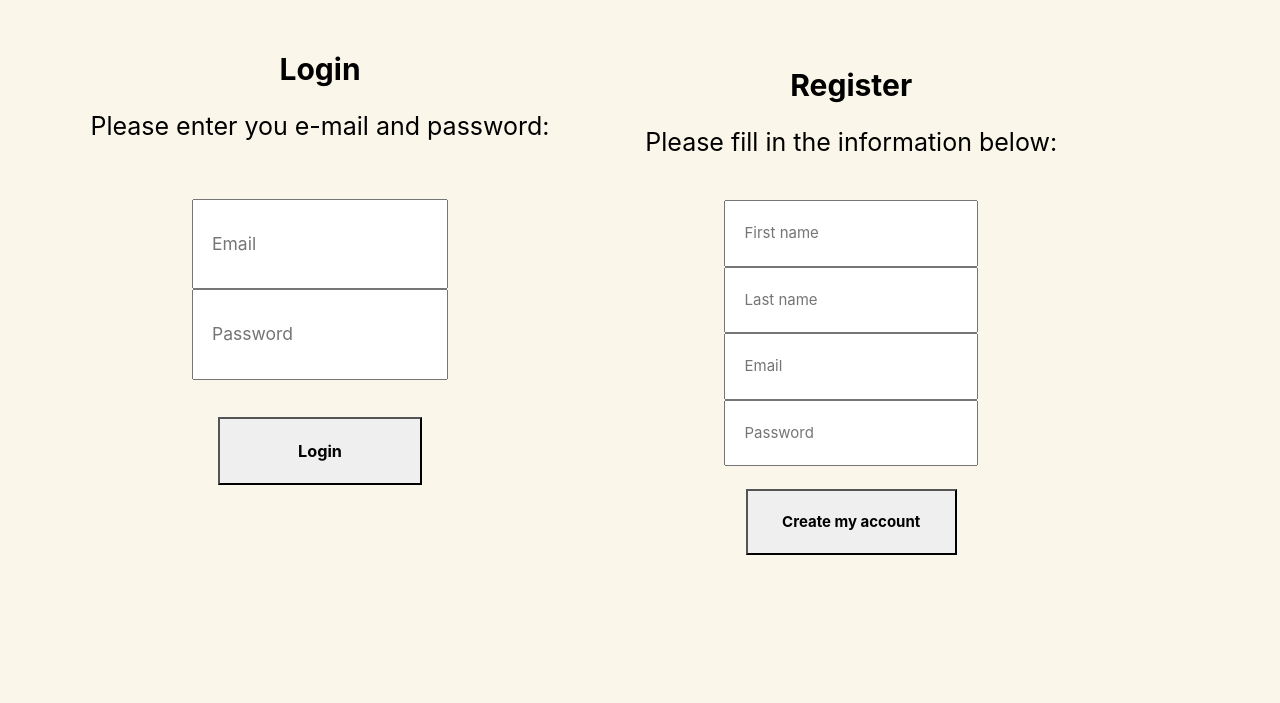
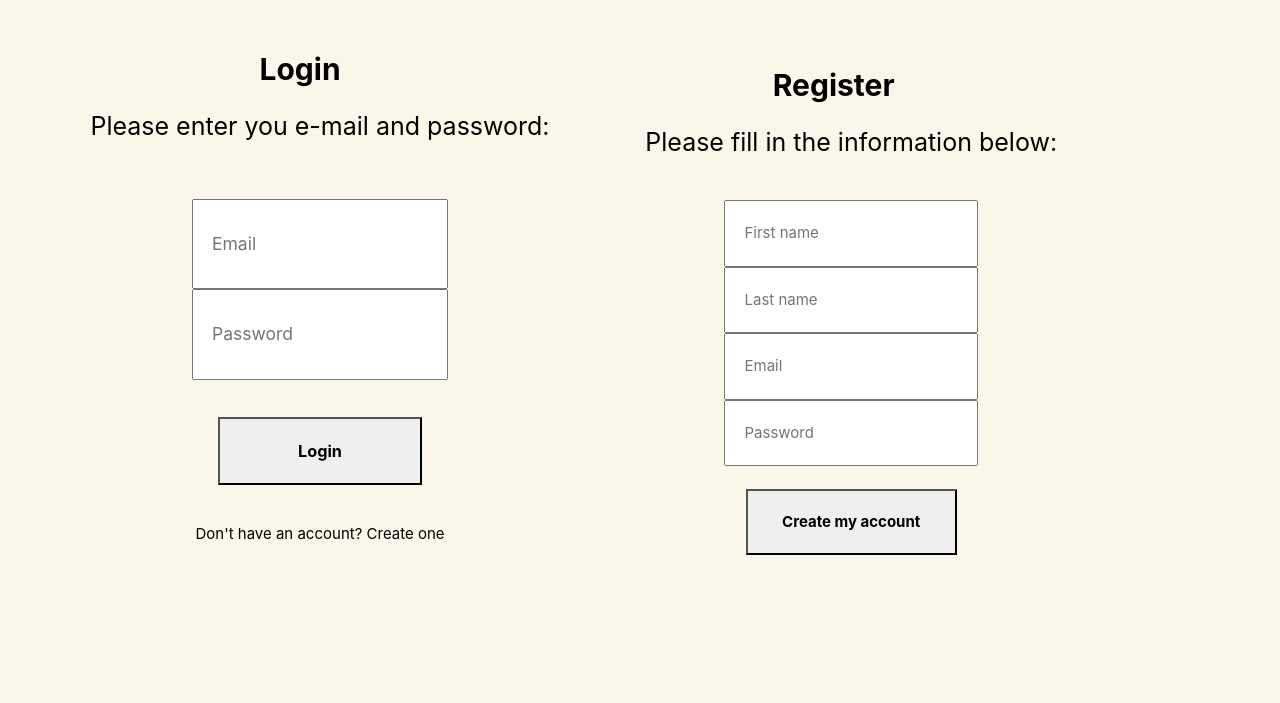
Before and after one commit to natipedraza22/LoginCoco, a plain HTML site: page Wireframes/PlanillaFormatoBase/index.html in a window 1280 px wide. Shown: the part 97-800 px from the top of the page. Drawn offline with nearby package versions, Linux system fonts and the light colour scheme.

Commit message:
centrado

```diff
--- a/Wireframes/PlanillaFormatoBase/index.html
+++ b/Wireframes/PlanillaFormatoBase/index.html
@@ -48,6 +48,8 @@
                 <br>
                 <button class="boton" type="submit"><b>Login</b></button><br>
                 <label>
+                    <br>
+                    <p class="cuenta">Don't have an account? Create one</p>
 
 
         </article>
--- a/Wireframes/PlanillaFormatoBase/style.css
+++ b/Wireframes/PlanillaFormatoBase/style.css
@@ -97,6 +97,7 @@ text-align: center;
 
 .login{
     font-size: 30px;
+    margin-right: 40px;
 
 }
 
@@ -151,6 +152,7 @@ text-align: center;
     }
     .registro{
         font-size: 30px;
+        margin-right: 35px;
 
     }
 
@@ -177,6 +179,10 @@ text-align: center;
     body{
         font-family: "Montserrat";
 
+    }
+
+    .cuenta{
+        font-size: 60%;
     }
 /*
 aca termina el section
```
